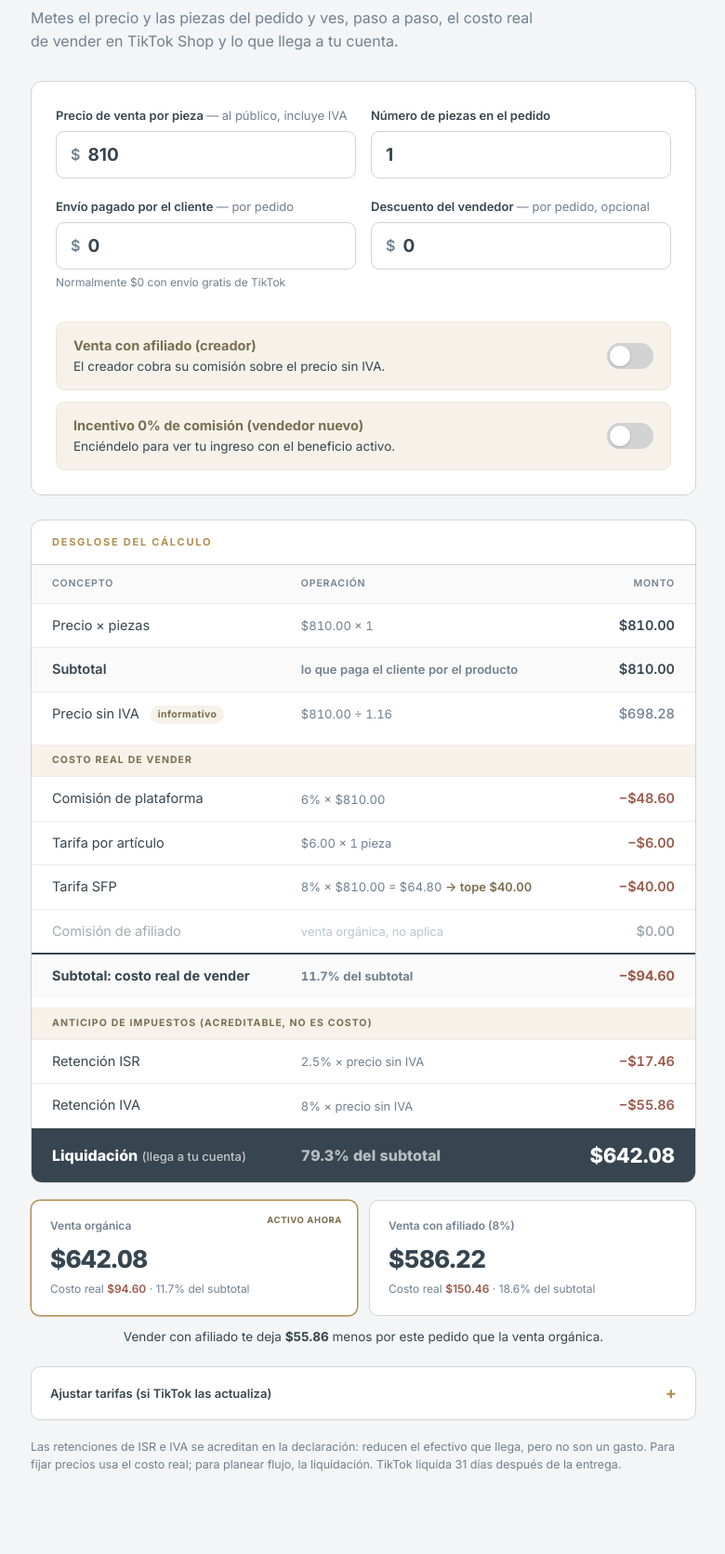
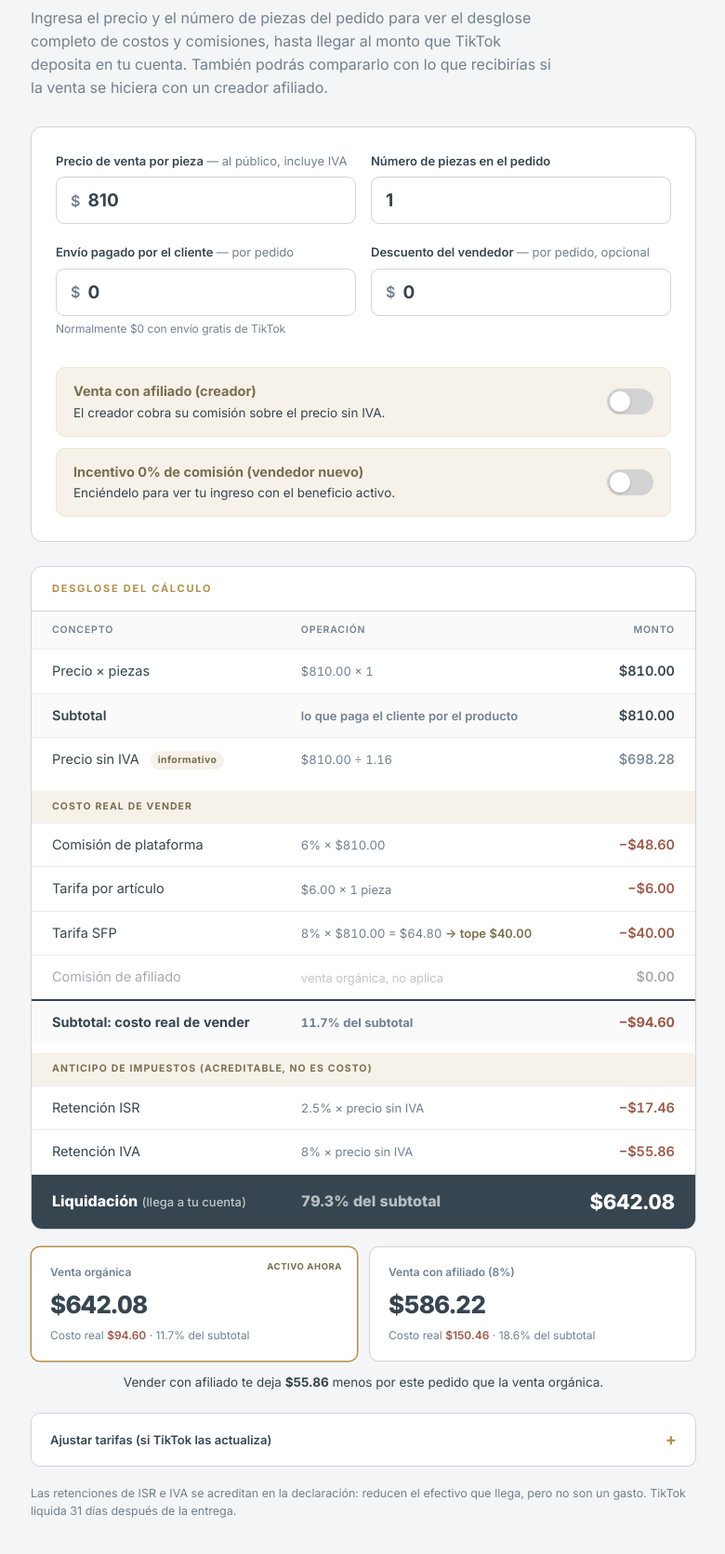
Before and after one commit to Mendoza-01/calculadora-tiktok, a plain HTML site: page index.html in a window 1280 px wide. Shown: the part 122-1794 px from the top of the page at 93% size, without its empty margins (249-1029 px from the left). Drawn offline with Linux system fonts and the light colour scheme.

Commit message:
Revise header and note paragraphs for better clarity
Updated descriptions for clarity and detail.

```diff
--- a/index.html
+++ b/index.html
@@ -145,7 +145,7 @@ tr.off td{opacity:.45}
   <header>
     <div class="hd__eye">Actualizada al 27 de septiembre de 2026</div>
     <h1 class="hd__t">Calculadora de ingreso neto</h1>
-    <p class="hd__s">Metes el precio y las piezas del pedido y ves, paso a paso, el costo real de vender en TikTok Shop y lo que llega a tu cuenta.</p>
+    <p class="hd__s">Ingresa el precio y el número de piezas del pedido para ver el desglose completo de costos y comisiones, hasta llegar al monto que TikTok deposita en tu cuenta. También podrás compararlo con lo que recibirías si la venta se hiciera con un creador afiliado.</p>
   </header>
 
   <div class="panel">
@@ -211,7 +211,7 @@ tr.off td{opacity:.45}
     </div>
   </details>
 
-  <p class="note">Las retenciones de ISR e IVA se acreditan en la declaración: reducen el efectivo que llega, pero no son un gasto. Para fijar precios usa el costo real; para planear flujo, la liquidación. TikTok liquida 31 días después de la entrega.</p>
+  <p class="note">Las retenciones de ISR e IVA se acreditan en la declaración: reducen el efectivo que llega, pero no son un gasto. TikTok liquida 31 días después de la entrega.</p>
 
 </div>
 
```
